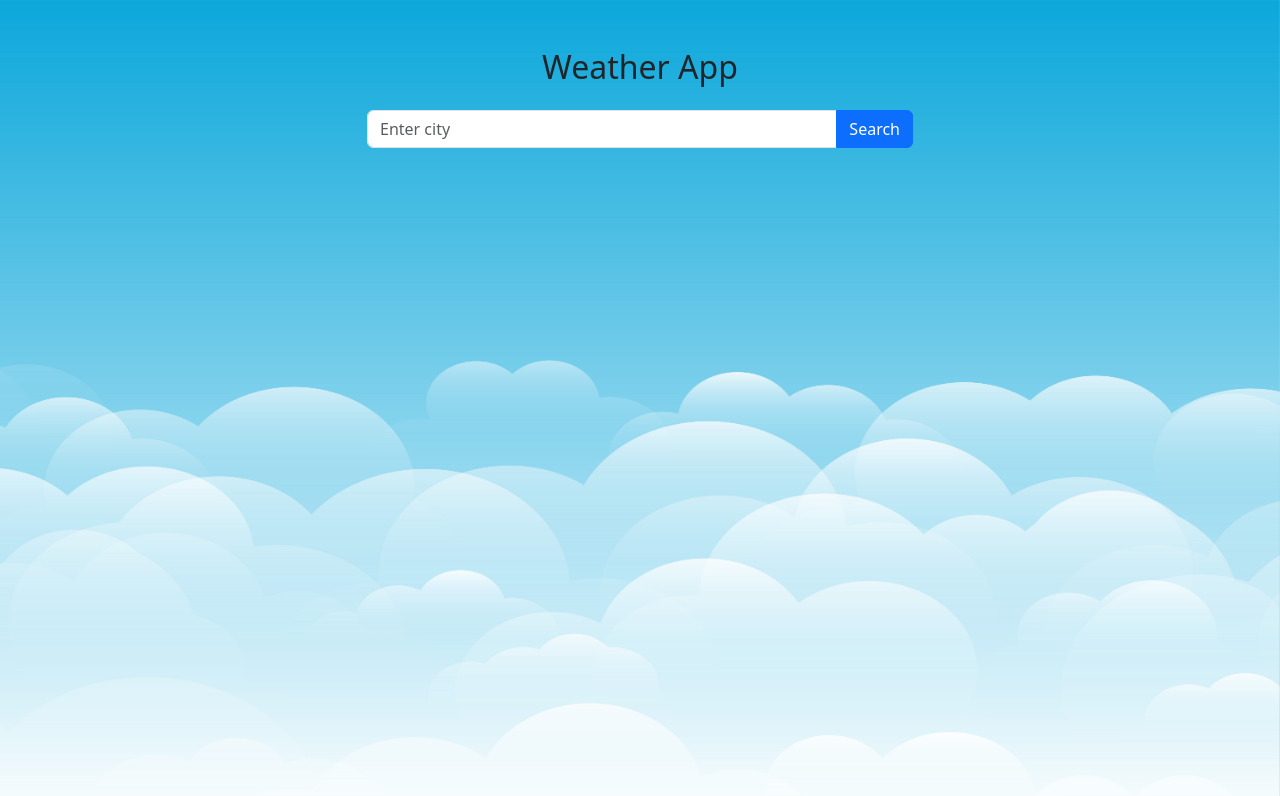
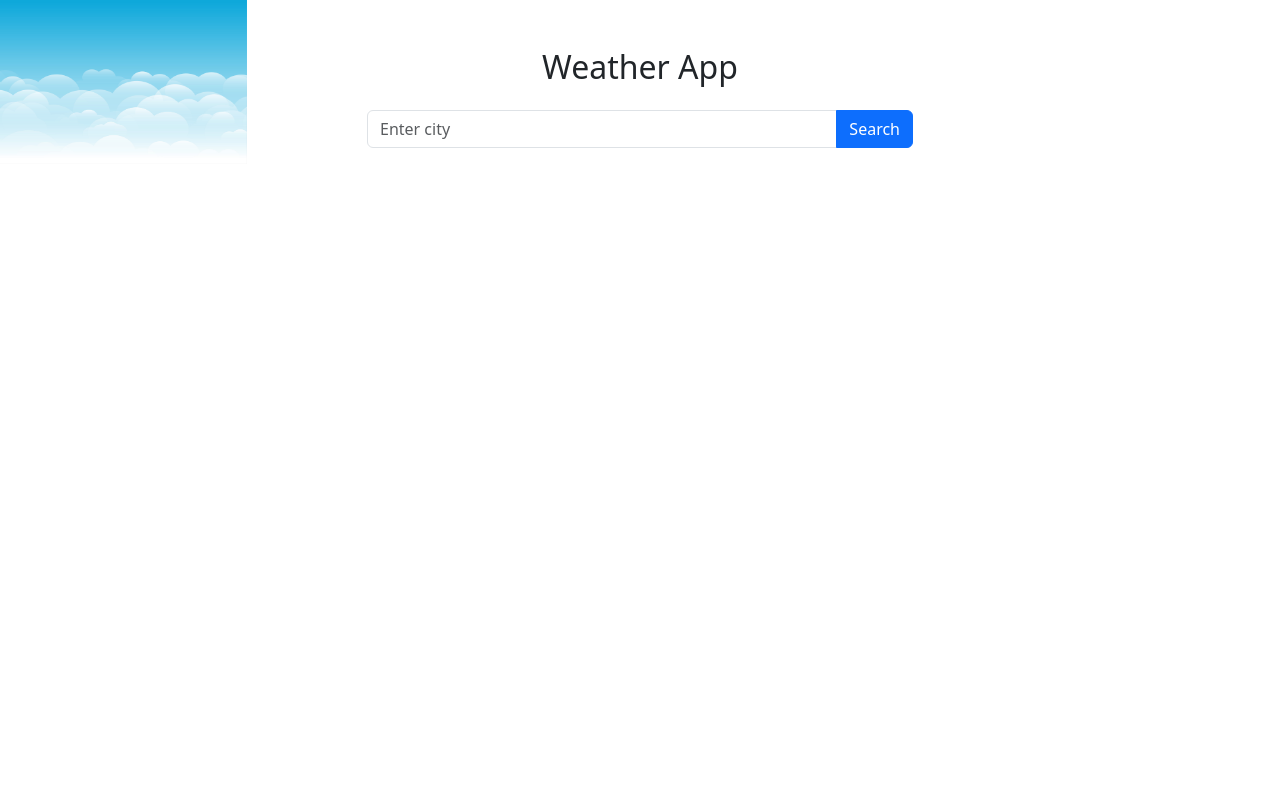
Before and after one commit to SPsagar404/weather-front-end-app, a React (Create React App) app: page / in a window 1280 px wide. Shown: the top 796 px of the page. Built offline with nearby package versions, Linux system fonts and the light colour scheme.

Commit message:
css update 2nd

```diff
--- a/src/index.css
+++ b/src/index.css
@@ -1,6 +1,8 @@
 body {
   margin: 0;
   background-image: url("./assets/images/26302.jpg");
-  background-size: cover;
+  background-size: auto 100%;
   background-repeat: no-repeat;
+
+
 }
```
